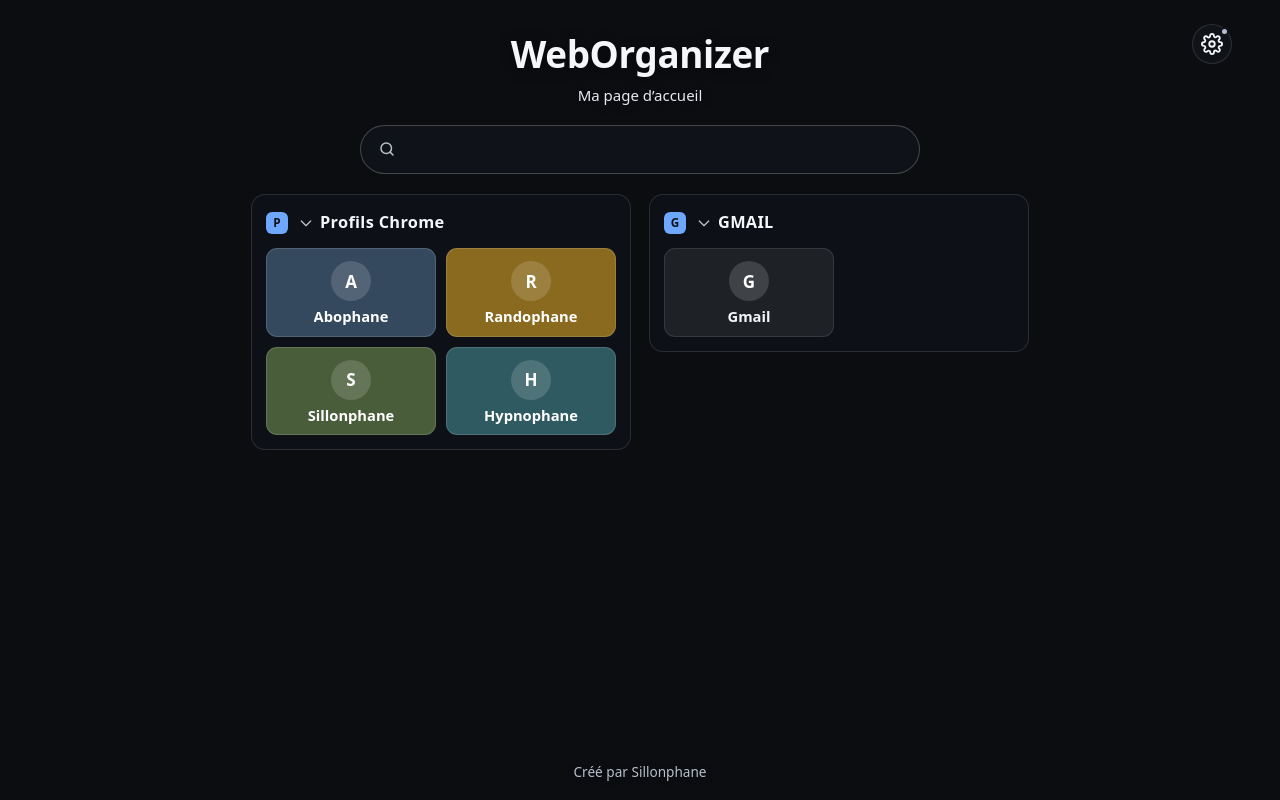
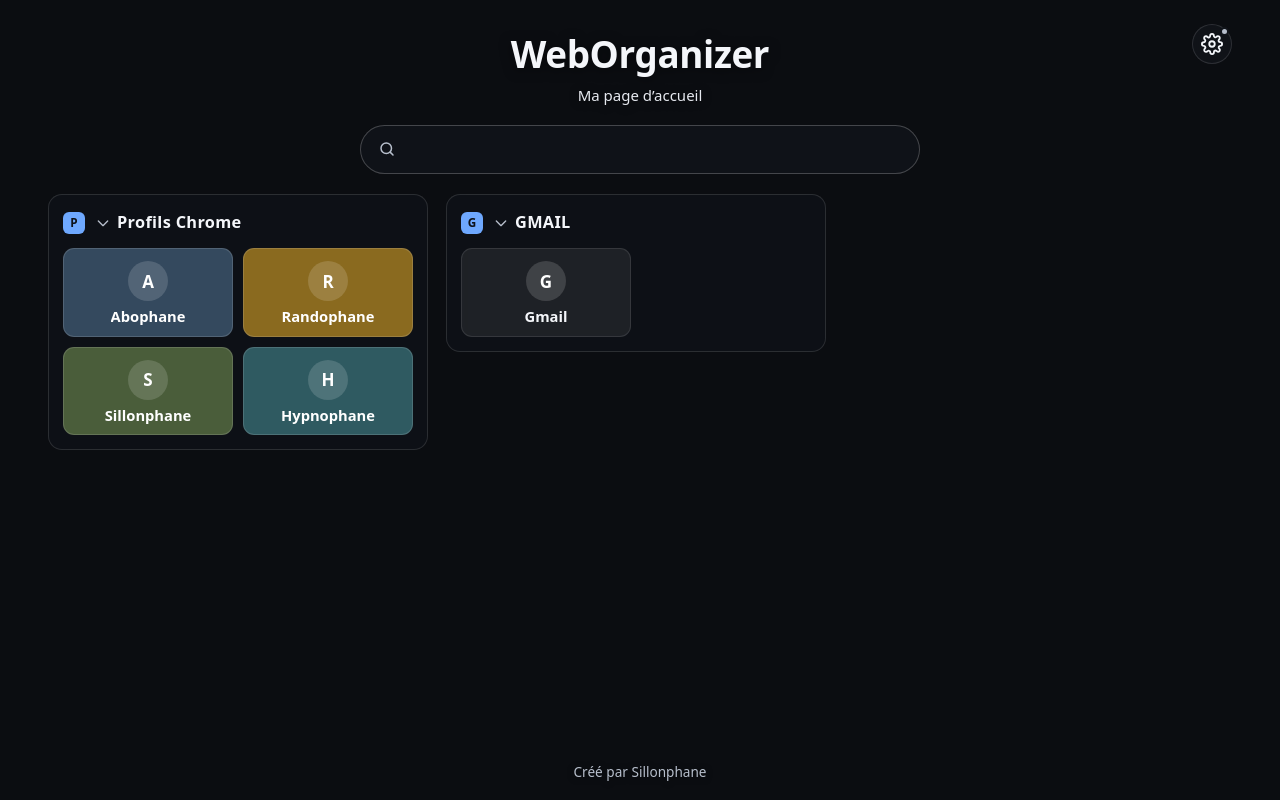
Before and after one commit to abophane-cyber/weborganizer, a plain HTML site: page index.html in a window 1280 px wide. Drawn offline with Linux system fonts and the light colour scheme.

Commit message:
Catégories alignées à gauche (plus de centrage par défaut)
Co-Authored-By: Claude Opus 5.5 <noreply@anthropic.com>

```diff
--- a/css/style.css
+++ b/css/style.css
@@ -103,12 +103,12 @@ body.editing .movable:hover { outline-color: var(--accent); }
 .banner span { flex: 1 1 240px; }
 
 /* ---- Tableau ---- */
-/* Tableau en colonnes, centré : chaque colonne empile ses catégories. */
+/* Tableau en colonnes, aligné à gauche : chaque colonne empile ses catégories. */
 .board {
-  flex: 1; display: flex; flex-direction: column; align-items: center; gap: 18px;
+  flex: 1; display: flex; flex-direction: column; align-items: flex-start; gap: 18px;
   padding: 16px clamp(16px, 4vw, 48px) 32px;
 }
-.board-cols { display: flex; justify-content: center; align-items: flex-start; gap: 18px; width: 100%; flex-wrap: wrap; }
+.board-cols { display: flex; justify-content: flex-start; align-items: flex-start; gap: 18px; width: 100%; flex-wrap: wrap; }
 .board-col { display: flex; flex-direction: column; gap: 18px; width: min(100%, 380px); min-height: 40px; border-radius: var(--radius); }
 .add-category { width: min(100%, 380px); }
 .col-drop {
@@ -117,7 +117,7 @@ body.editing .movable:hover { outline-color: var(--accent); }
 }
 .board-col.drop-end .col-drop { border-color: var(--accent); color: var(--text); background: rgba(110, 168, 254, 0.12); }
 body.searching .col-drop { display: none !important; }
-/* Hors édition, une colonne vide ne prend pas de place (la page reste centrée). */
+/* Hors édition, une colonne vide ne prend pas de place. */
 body:not(.editing) .board-col:not(:has(.category)) { display: none; }
 
 /* Glisser-déposer des catégories */
```
